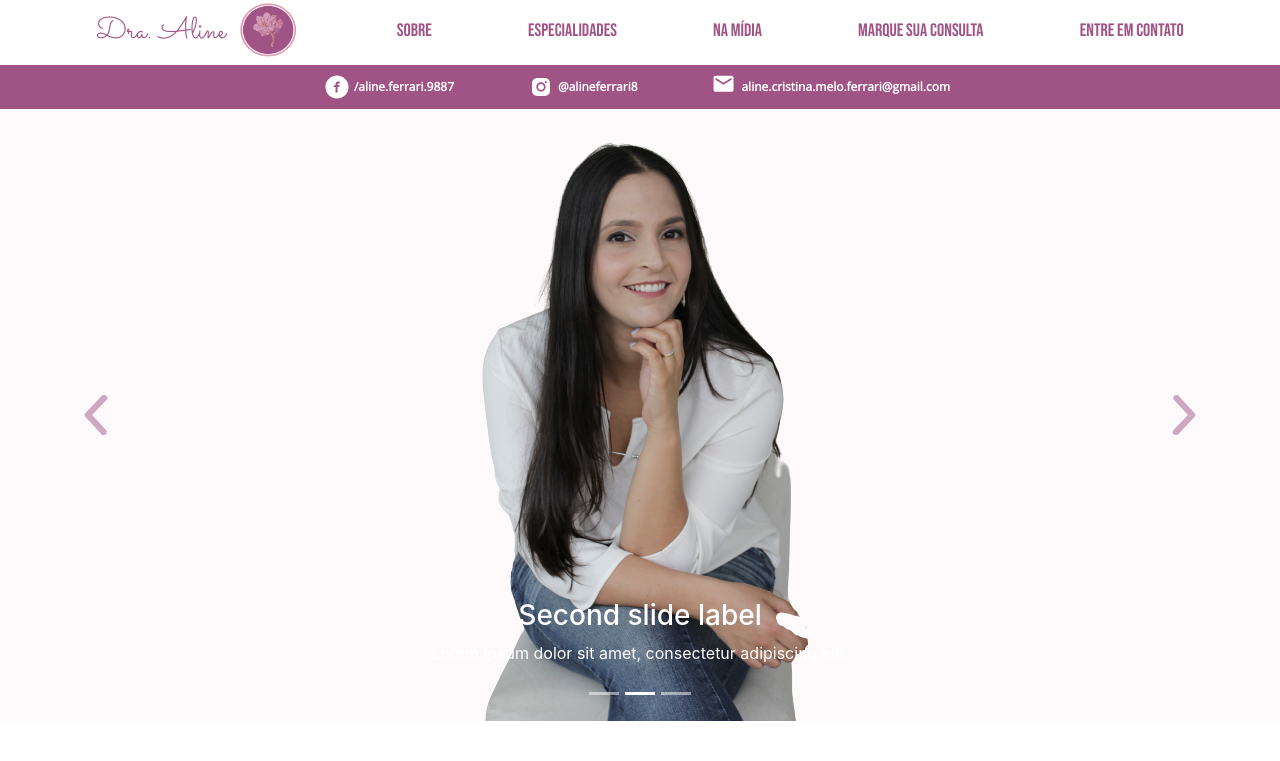
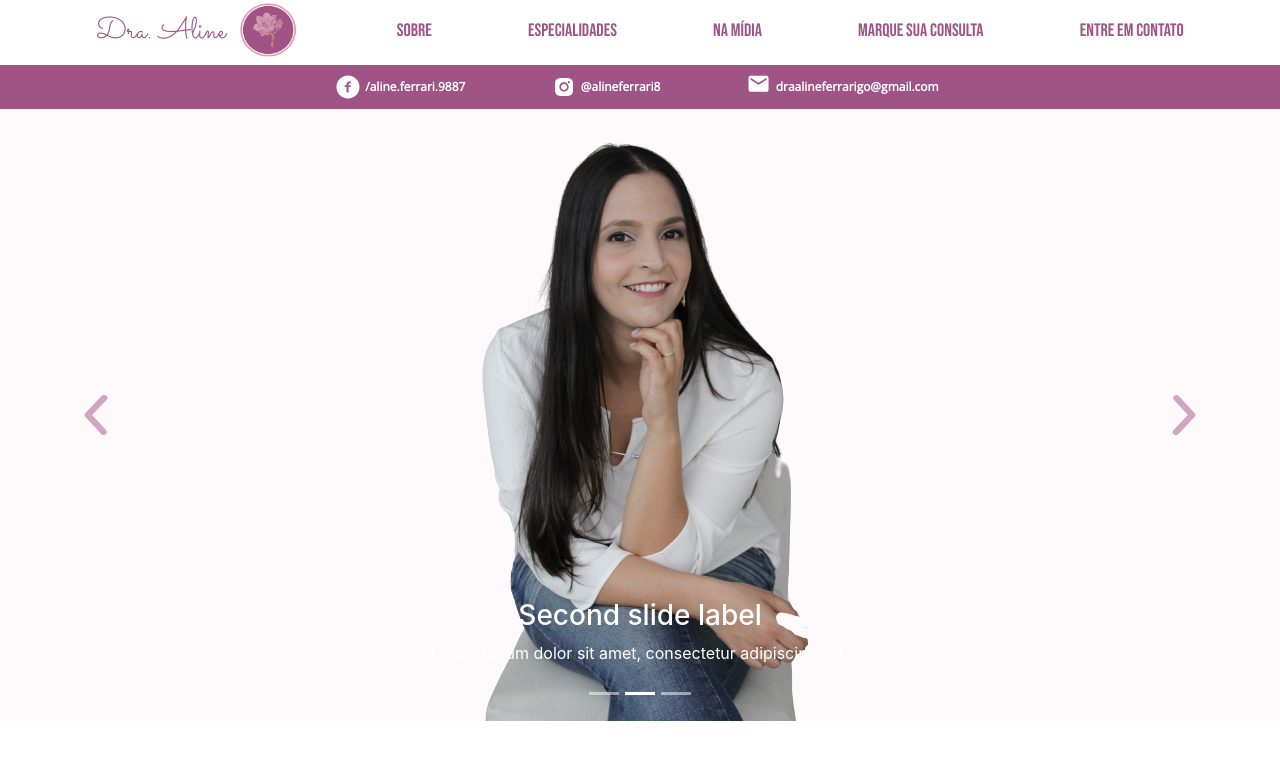
Before and after one commit to daniferrari/aline-ferrari, a React (Create React App) app: page / in a window 1280 px wide. Shown: the top 761 px of the page. Built offline with nearby package versions, Linux system fonts and the light colour scheme.

Commit message:
arrumando para novo email

```diff
--- a/src/components/contact/Contact.jsx
+++ b/src/components/contact/Contact.jsx
@@ -7,7 +7,7 @@ function Contact () {
         e.preventDefault();
         var yourMessage = document.getElementById("message").value;
         var subject = document.getElementById("name").value + ' - Contato com a Doutora Aline';
-        document.location.href = "mailto:chrisgreg23@googlemail.com?subject="
+        document.location.href = "mailto:draalineferrarigo@gmail.com?subject="
             + encodeURIComponent(subject)
             + "&body=" + encodeURIComponent(yourMessage);
     }
--- a/src/components/footer/Footer.jsx
+++ b/src/components/footer/Footer.jsx
@@ -19,9 +19,9 @@ function Footer () {
                 <p>@alineferrari8</p>
             </div>
 
-            <div onClick={() => {window.location.href = "mailto:aline.cristina.melo.ferrari@gmail.com?subject=Subject&body=message%20goes%20here";}}>
+            <div onClick={() => {window.location.href = "mailto:draalineferrarigo@gmail.com?subject=Subject&body=message%20goes%20here";}}>
                 <img src={email} alt="Icone de e-mail"/>
-                <p>aline.cristina.melo.ferrari@gmail.com</p>
+                <p>draalineferrarigo@gmail.com</p>
             </div>
 
             <div className="author">
--- a/src/components/socialMedia/SocialMedia.jsx
+++ b/src/components/socialMedia/SocialMedia.jsx
@@ -17,9 +17,9 @@ function SocialMedia () {
                     <img src={instagram} alt="Logo do Instagram"/>
                     <p>@alineferrari8</p>
                 </div>
-                <div className="email" onClick={() => {window.location.href = "mailto:aline.cristina.melo.ferrari@gmail.com?subject=Subject&";}}>
+                <div className="email" onClick={() => {window.location.href = "mailto:draalineferrarigo@gmail.com?subject=Subject&";}}>
                     <img src={email} alt="Icone de email"/>
-                    <p>aline.cristina.melo.ferrari@gmail.com</p>
+                    <p>draalineferrarigo@gmail.com</p>
                 </div>
             </div>
         </div>
```
